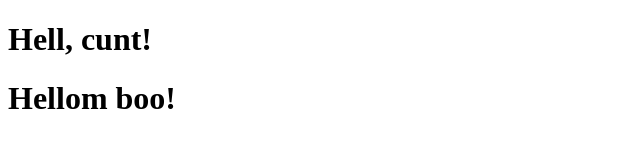
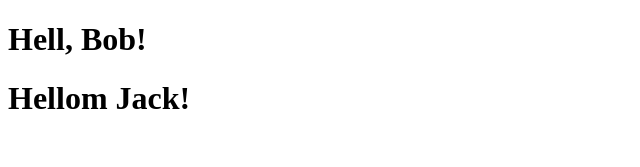
Before and after one commit to Traer3/ReactJs, a React (Create React App) app in the folder react-basics/: page / in a window 1280 px wide. Shown: the top 167 px of the page, without its empty margins (0-640 px from the left). Built offline with nearby package versions, Linux system fonts and the light colour scheme.

Commit message:
Changes to be committed:

```diff
--- a/react-basics/src/components/TestField.js
+++ b/react-basics/src/components/TestField.js
@@ -6,8 +6,8 @@ const TestField = () => {
 
     return(
         <div>
-            <FunctionalGreeting name="cunt"/>
-            <ClassGreeting name= "boo"/>
+            <FunctionalGreeting name="Bob"/>
+            <ClassGreeting name= "Jack"/>
         </div>
     );
 };
```
